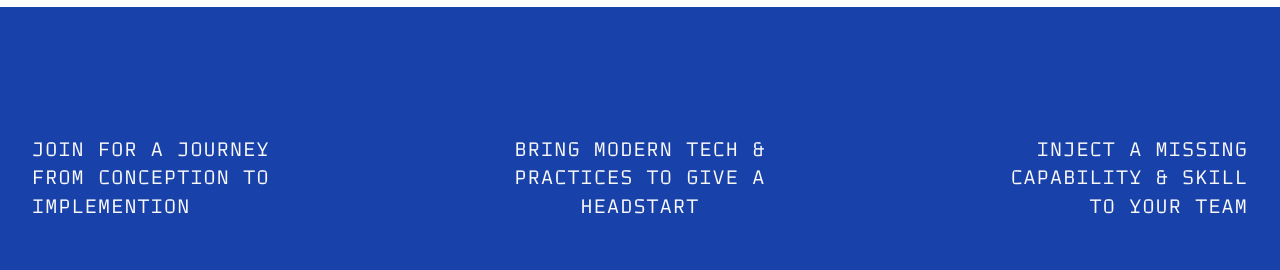
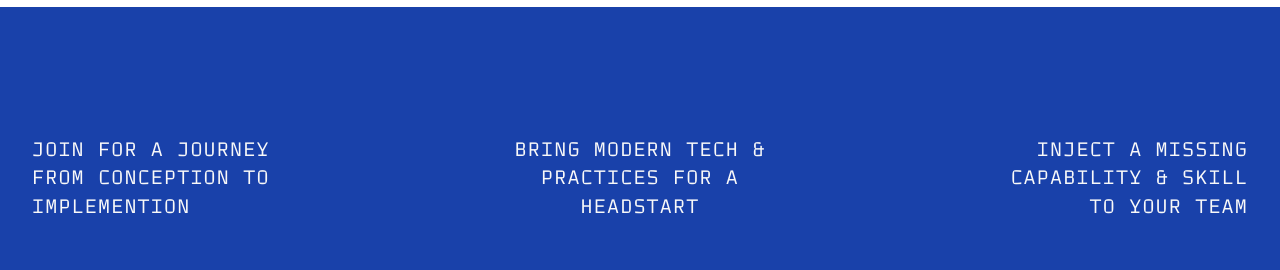
Before and after one commit to rareagency/rare.fi, a Next.js app: page / in a window 1280 px wide. Shown: the part 4720-4990 px from the top of the page. Built offline with nearby package versions, Linux system fonts and the light colour scheme; a small style sheet from the web is missing.

Commit message:
feat: change text

```diff
--- a/components/ContactUsSection.tsx
+++ b/components/ContactUsSection.tsx
@@ -39,7 +39,7 @@ const ContactUs = () => {
         <span className={textBoxClass + " tag"}>
           Bring modern tech &amp;
           <br />
-          practices to give a
+          practices for a
           <br />
           headstart
         </span>
```
